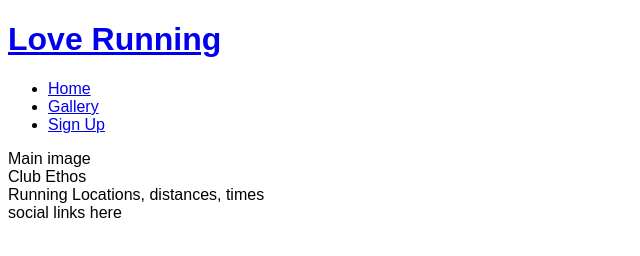
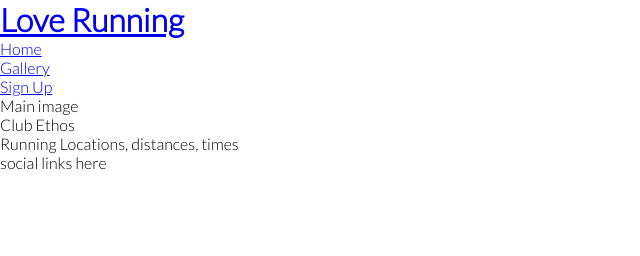
Before and after one commit to Bado007/love-running, a plain HTML site: page assets/index.html in a window 1280 px wide. Shown: the whole page, without its empty margins (0-640 px from the left). Drawn offline with Linux system fonts and the light colour scheme.

Commit message:
Import Google fonts and removing margins padding and borders

```diff
--- a/assets/css/style.css
+++ b/assets/css/style.css
@@ -1,3 +1,13 @@
+@import url('https://fonts.googleapis.com/css2?family=Lato:wght@300&display=swap');
+@import url('https://fonts.googleapis.com/css2?family=Lato:wght@300&family=Oswald:wght@300&display=swap');
+* {
+    margin: 0;
+    padding: 0;
+    border: none;
+
+}
+
 body {
-    font-family: Arial;
+    font-family: lato, sans-serif;
+    font-weight: 300;
 }
```
